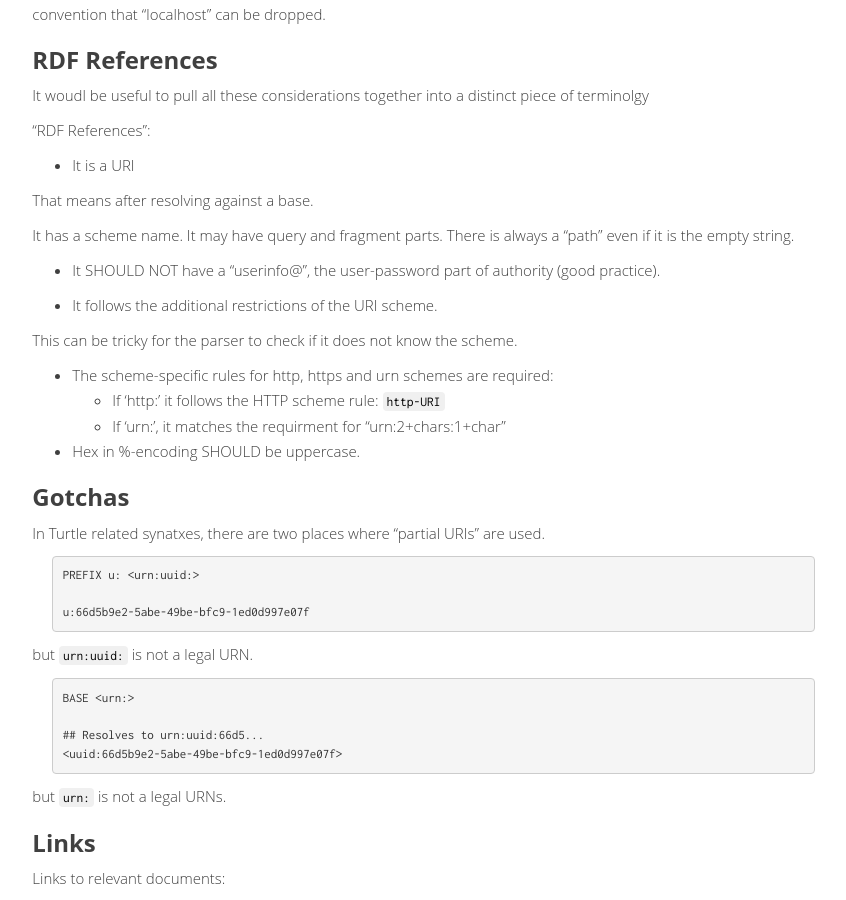
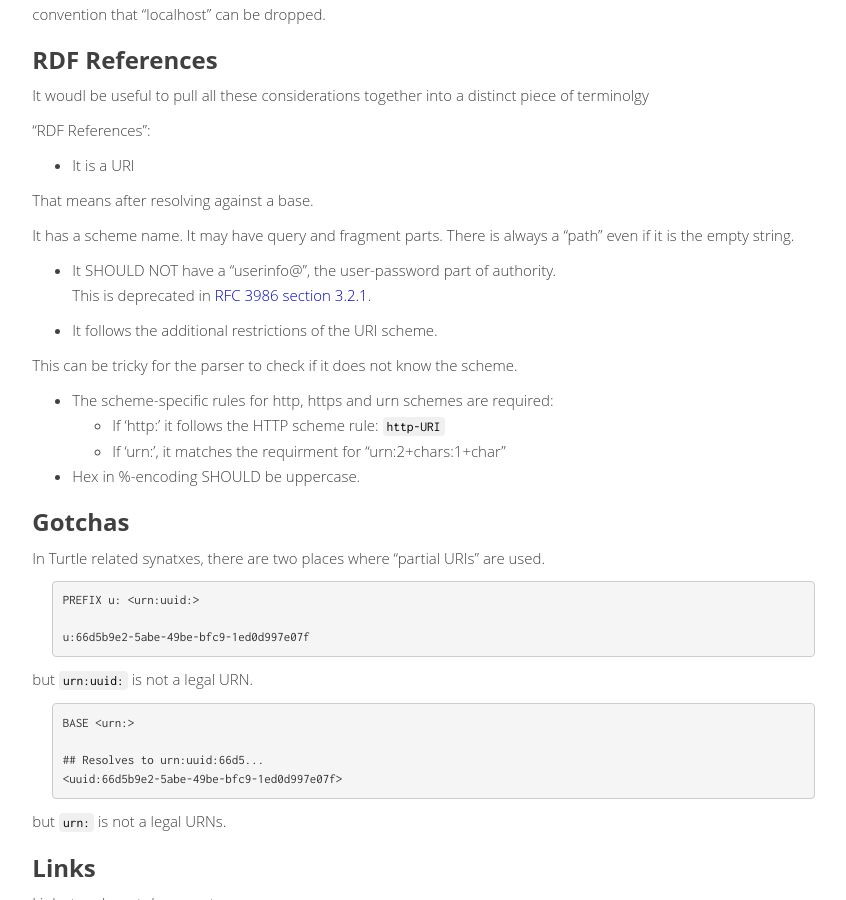
Before and after one commit to afs/afs.github.io, a Jekyll site: the page built from rdf-iri-syntax.md, in a window 1280 px wide and 900 px high, scrolled down 3562 px. Shown: the whole window, without its empty margins (196-1042 px from the left). Built offline with Jekyll 4.4.1, drawn with Linux system fonts in a browser that asks for light colours; some web fonts are replaced.

Commit message:
Deprecated usersinfo

```diff
--- a/rdf-iri-syntax.md
+++ b/rdf-iri-syntax.md
@@ -235,7 +235,9 @@ That means after resolving against a base.
 It has a scheme name. It may have query and fragment parts. There is always a
 "path" even if it is the empty string.
 
-* It SHOULD NOT have a "userinfo@", the user-password part of authority (good practice).
+* It SHOULD NOT have a "userinfo@", the user-password part of authority.
+  This is deprecated in
+  [RFC 3986 section 3.2.1](https://tools.ietf.org/html/rfc3986#section-3.2.1).
 
 * It follows the additional restrictions of the URI scheme.
 
```
